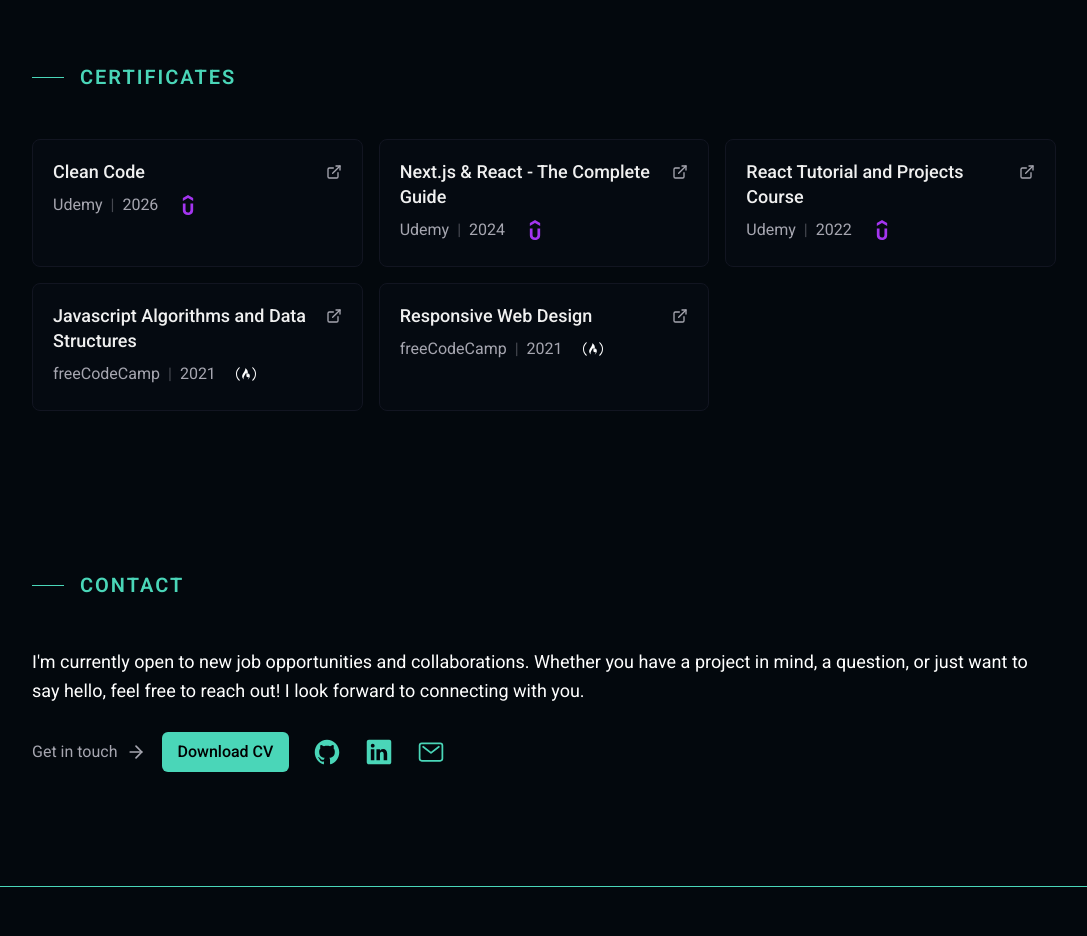
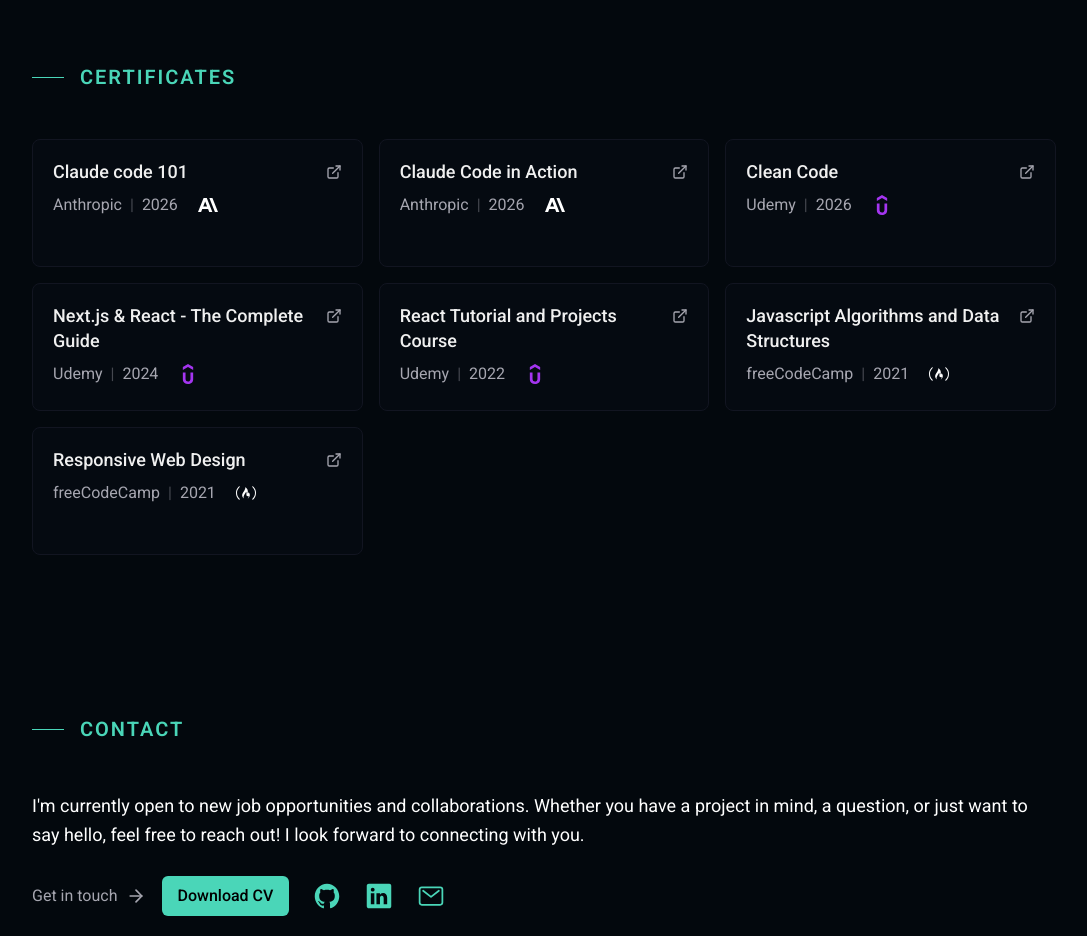
Before and after one commit to miloss98/my-portfolio, a Next.js app: page / in a window 1280 px wide. Shown: the part 3380-4316 px from the top of the page, without its empty margins (96-1183 px from the left). Built offline with nearby package versions, Linux system fonts and the light colour scheme.

Commit message:
chore: added 2 new certificates from Anthropic

```diff
--- a/app/data/certificates.ts
+++ b/app/data/certificates.ts
@@ -1,4 +1,4 @@
-import { SiFreecodecamp, SiUdemy } from "react-icons/si";
+import { SiAnthropic, SiFreecodecamp, SiUdemy } from "react-icons/si";
 
 const certificates = [
   {
@@ -46,6 +46,24 @@
     date: "2026",
     link: "https://www.udemy.com/certificate/UC-53793003-929e-4232-8eae-524313b12bad/",
   },
+  {
+    id: 6,
+    name: "Claude Code in Action",
+    issuer: "Anthropic",
+    issuerIcon: SiAnthropic,
+    issuerIconColor: "#fff",
+    date: "2026",
+    link: "https://verify.skilljar.com/c/e7cm8gan3w3b",
+  },
+  {
+    id: 7,
+    name: "Claude code 101",
+    issuer: "Anthropic",
+    issuerIcon: SiAnthropic,
+    issuerIconColor: "#fff",
+    date: "2026",
+    link: "https://verify.skilljar.com/c/kboz9p6k5oiq",
+  },
 ];
 
 export { certificates };
```
